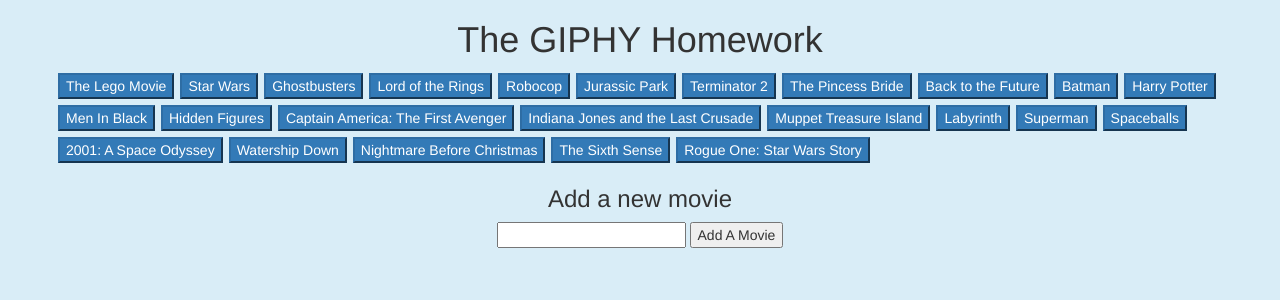
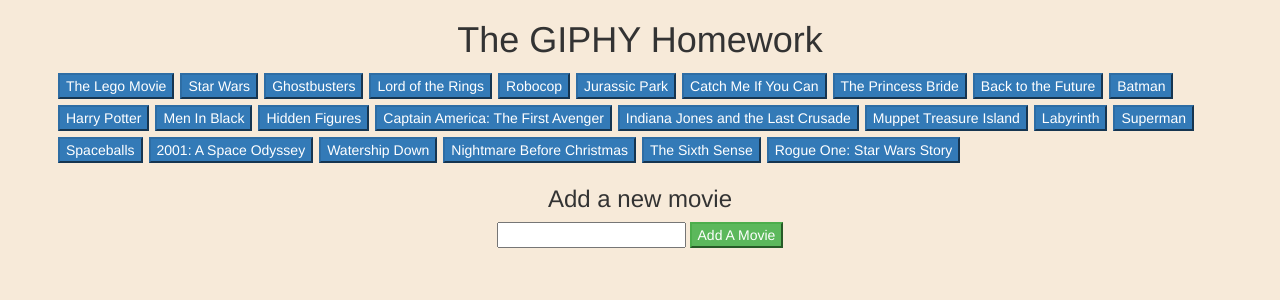
Before and after one commit to Rosieknight/week-6-giphy-ajax, a PHP site: page / in a window 1280 px wide. Shown: the top 300 px of the page. Run offline with PHP 8.4, Linux system fonts and the light colour scheme.

Commit message:
Done. No more tweaks.

```diff
--- a/assets/main.js
+++ b/assets/main.js
@@ -1,5 +1,5 @@
 //Theme is "Movies I've seen."
-var topics =["The Lego Movie", "Star Wars", "Ghostbusters", "Lord of the Rings", "Robocop", "Jurassic Park", "Terminator 2", "The Pincess Bride", "Back to the Future", "Batman", "Harry Potter", "Men In Black", "Hidden Figures", "Captain America: The First Avenger", "Indiana Jones and the Last Crusade", "Muppet Treasure Island", "Labyrinth", "Superman", "Spaceballs", "2001: A Space Odyssey", "Watership Down", "Nightmare Before Christmas", "The Sixth Sense", "Rogue One: Star Wars Story"];
+var topics =["The Lego Movie", "Star Wars", "Ghostbusters", "Lord of the Rings", "Robocop", "Jurassic Park", "Catch Me If You Can", "The Princess Bride", "Back to the Future", "Batman", "Harry Potter", "Men In Black", "Hidden Figures", "Captain America: The First Avenger", "Indiana Jones and the Last Crusade", "Muppet Treasure Island", "Labyrinth", "Superman", "Spaceballs", "2001: A Space Odyssey", "Watership Down", "Nightmare Before Christmas", "The Sixth Sense", "Rogue One: Star Wars Story"];
 
 //Setting up a function to make the buttons.
 function buttonMaker(){
--- a/assets/style.css
+++ b/assets/style.css
@@ -1,5 +1,5 @@
 body{
-	background-color: #d9edf7;
+	background-color: #f7ead9;
 }
 
 button{
--- a/index.html
+++ b/index.html
@@ -18,7 +18,7 @@
 		<div class="row text-center" id="additional">
 			<h3>Add a new movie</h3>
 			<input type="text" id="newMovie">
-			<input id="addMovie" type="submit" value="Add A Movie">
+			<input id="addMovie" type="submit" class="btn-success" value="Add A Movie">
 		</div>
 		<div class="row" id="display"></div>
 		<br><!--I exist to create a bottom border, so the gifs easily visible.-->
```
